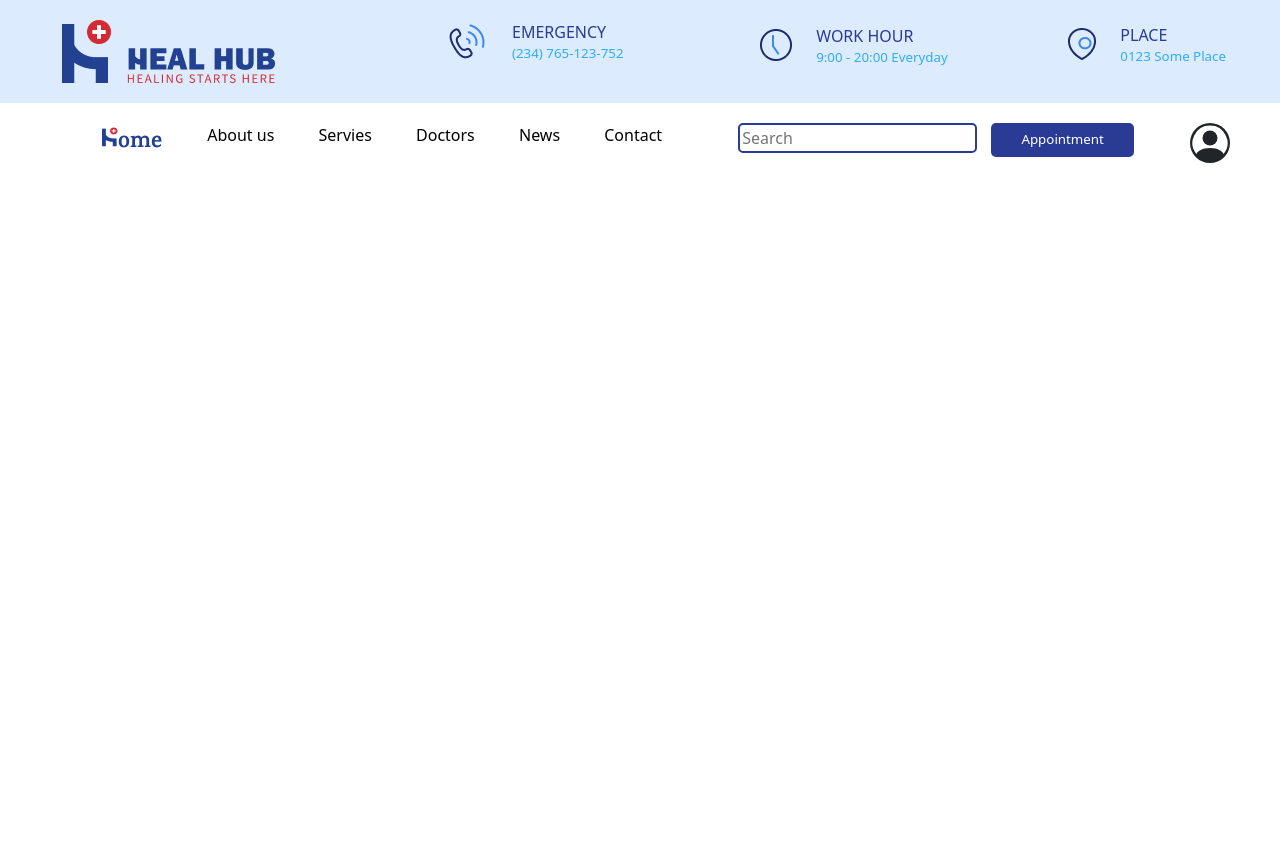
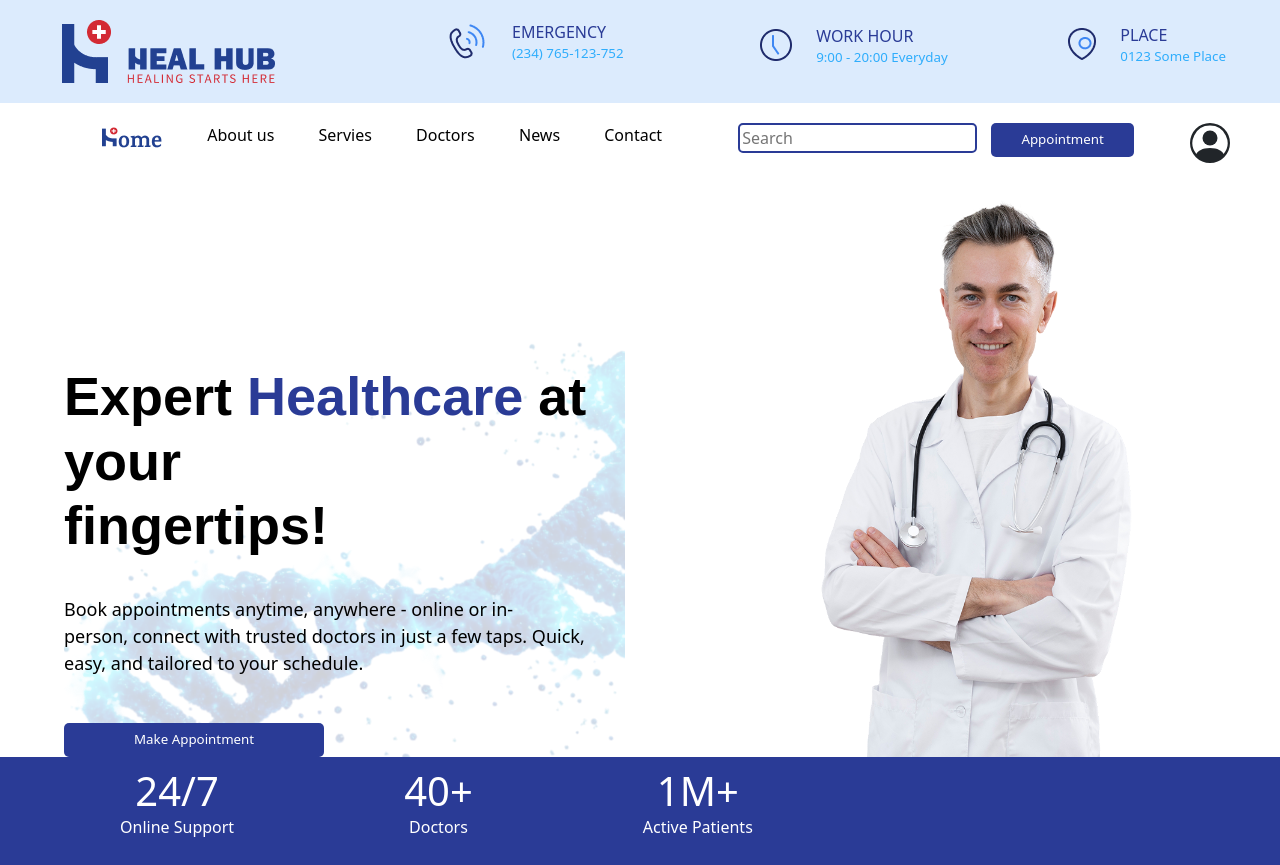
Before and after one commit to AbhinavSudheer710/heal_hub-home-page, a plain HTML site: page index.html in a window 1280 px wide. Before the commit the page ends 800 px from the top, so only its background shows below. Drawn offline with nearby package versions, Linux system fonts and the light colour scheme.

Commit message:
added doctor image and the blue rectangle under it

```diff
--- a/css/style.css
+++ b/css/style.css
@@ -16,7 +16,7 @@ body{
     height: 63px;
 
 }
-
+/* navbar */
 .top li{
     display: inline-block;
 
@@ -63,3 +63,57 @@ li a{
 #apt-btn:hover{
    background-color: rgb(83, 83, 202);
 }
+
+.main-container{
+    margin: 0px 5%;
+}
+.main-container h1{
+    font-family: sans-serif;
+    font-weight:bold ;
+    color: black;
+    font-size: 54px;
+}
+.main-container h1 span{
+    color:  rgb(42, 59, 150);
+}
+.main-container p{
+    color: black;
+    padding: 30px 0px;
+    font-size: large;
+    font-weight: 400;
+}
+#button{
+    color: white;
+    background: rgb(42, 59, 150);
+    border: none;
+    border-radius: 5px;
+    padding: 7px 70px;
+    font-size: smaller;
+    transition: 0.4s ease;
+}
+#button:hover{
+       background-color: rgb(83, 83, 202);
+
+}
+.dna-bg-container{
+    background-image: url(../images/dna\ 1.png);
+    background-repeat: no-repeat;
+    background-size: 900px auto;
+}
+
+/* blue rectangle */
+.blue-rec{
+    background-color: rgb(42, 59, 150);
+    color: white;
+    display: flex;
+    justify-content: start;
+}
+.blue-rec-content{
+    padding: 10px 50px;
+    text-align: center;
+    margin-left: 70px;
+}
+.blue-rec-content h1,p{
+    margin: 0px;
+    padding: 0px;
+}
--- a/index.html
+++ b/index.html
@@ -81,6 +81,38 @@
 </svg></div>
 
 </div>
+<!-- navbar ends here -->
+
+<!-- main starts here -->
+<div class="main-container d-flex justify-content-between">
+    <div class="dna-bg-container">
+        <div class="dna-content" style="margin-top: 180px;">
+        <h1>Expert <span>Healthcare</span> at your <br>fingertips!</h1>
+        <p>Book appointments anytime, anywhere - online or in- <br>person, connect with trusted doctors in just a few taps. Quick, <br>easy, and tailored to your schedule.</p>
+        <div><button id="button">Make Appointment</button></div>
+        </div>
+    </div>
+    <div class="doctor-container d-flex" style="justify-content: end;">
+        <img style="width: 70%;" src="images/docflip.png" alt="">
+    </div>
+</div>
+<!-- main ends here -->
+
+<!-- blue rectangle starts here -->
+ <div class="blue-rec">
+    <div class="blue-rec-content">
+        <h1>24/7</h1>
+        <p>Online Support</p>
+    </div>
+    <div  class="blue-rec-content">
+        <h1>40+</h1>
+        <p>Doctors</p>
+    </div>
+    <div  class="blue-rec-content">
+        <h1>1M+</h1>
+        <p>Active Patients</p>
+    </div>
+ </div>
 
 <script src="https://cdn.jsdelivr.net/npm/bootstrap@5.3.7/dist/js/bootstrap.bundle.min.js" integrity="sha384-ndDqU0Gzau9qJ1lfW4pNLlhNTkCfHzAVBReH9diLvGRem5+R9g2FzA8ZGN954O5Q" crossorigin="anonymous"></script>
 </body>
```
Also changed, not shown: images/dna 1.png (added), images/docflip.png (added), 1 other file.
